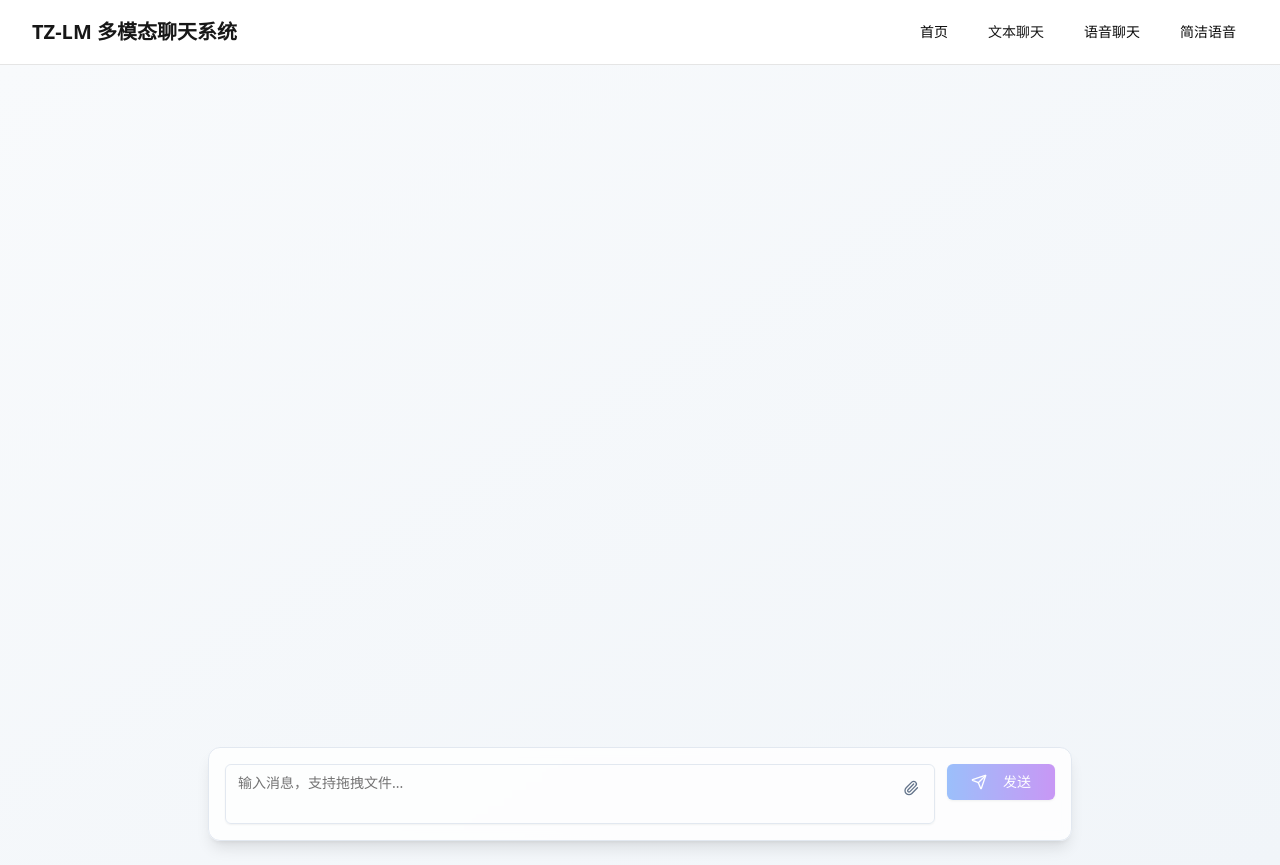
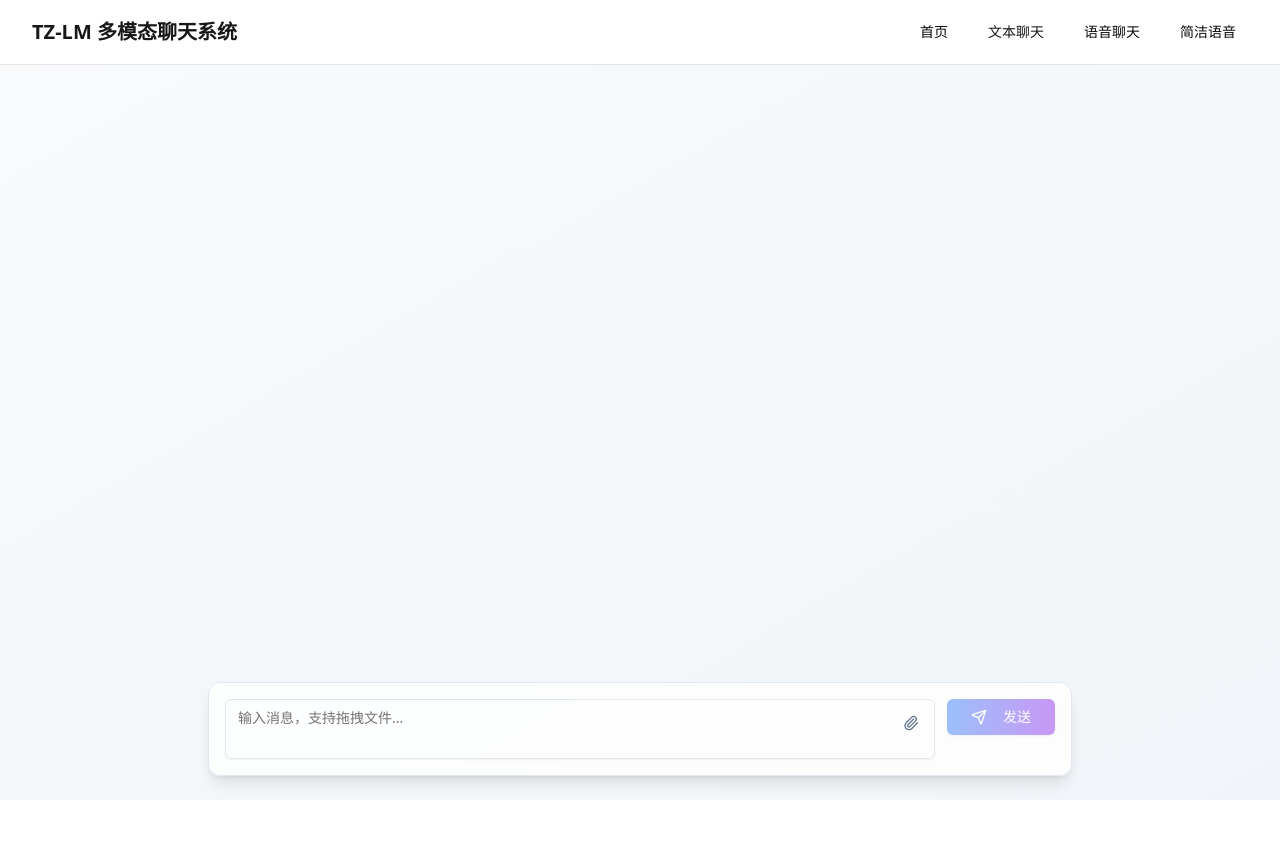
Before and after one commit to githaohao/xzxz-lm, a Vue app in the folder vue-frontend/: page /chat in a window 1280 px wide. After the commit the page ends 800 px from the top, so only its background shows below. Built offline with nearby package versions, Linux system fonts and the light colour scheme.

Commit message:
feat: 更新App组件和ChatView组件的样式，优化布局和背景设置

```diff
--- a/vue-frontend/src/App.vue
+++ b/vue-frontend/src/App.vue
@@ -1,5 +1,5 @@
 <template>
-  <div id="app" class="min-h-screen bg-background">
+  <div id="app" class="h-screen flex flex-col bg-background">
     <nav class="border-b border-border bg-card">
       <div class="max-w-7xl mx-auto px-4 sm:px-6 lg:px-8">
         <div class="flex justify-between h-16">
@@ -42,7 +42,7 @@
       </div>
     </nav>
 
-    <main class="flex-1">
+    <main class="flex-1 overflow-hidden">
       <router-view />
     </main>
   </div>
--- a/vue-frontend/src/views/ChatView.vue
+++ b/vue-frontend/src/views/ChatView.vue
@@ -1,5 +1,5 @@
 <template>
-  <div class="flex flex-col h-screen bg-gradient-to-br from-slate-50 to-slate-100 dark:from-slate-900 dark:to-slate-800">
+  <div class="flex flex-col h-full bg-gradient-to-br from-slate-50 to-slate-100 dark:from-slate-900 dark:to-slate-800">
     <!-- 主要内容区域 -->
     <div class="flex-1 container mx-auto px-4 py-6 max-w-4xl flex flex-col">
       <!-- 文件处理状态 -->
```
